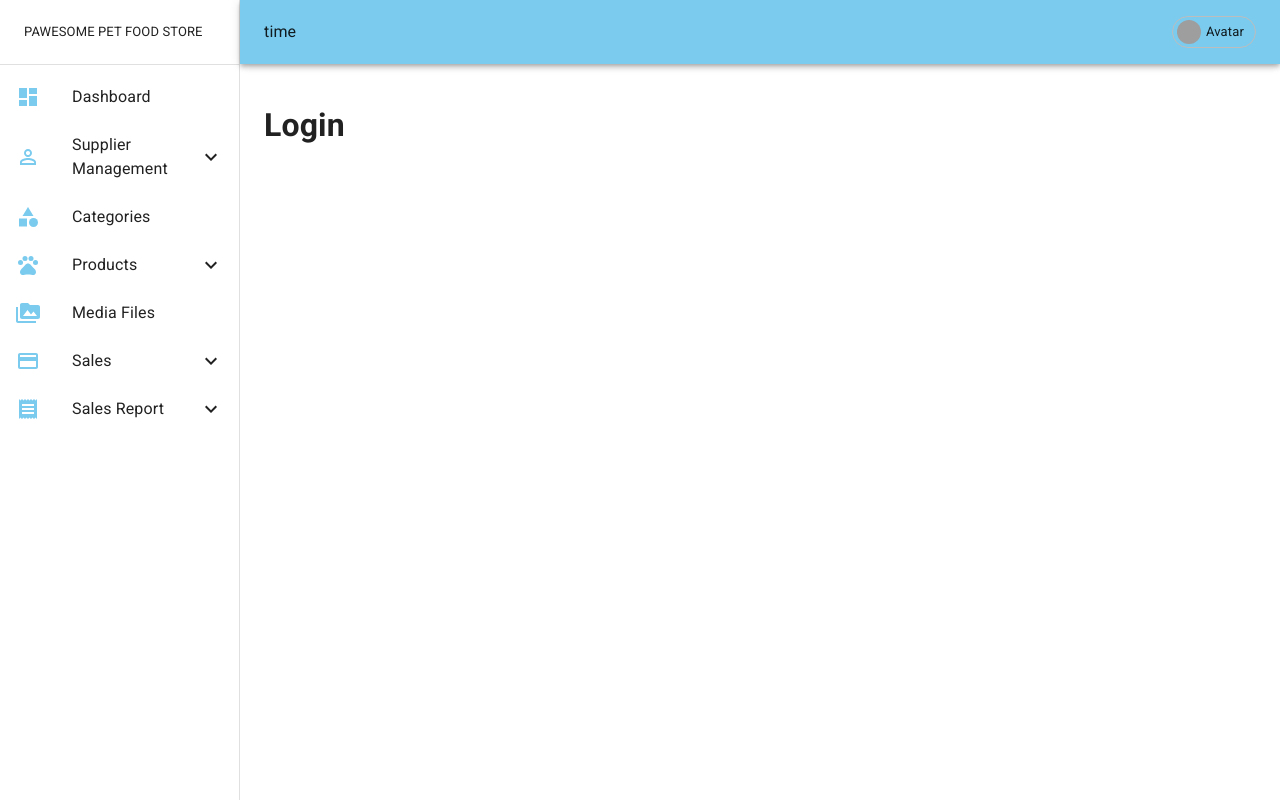
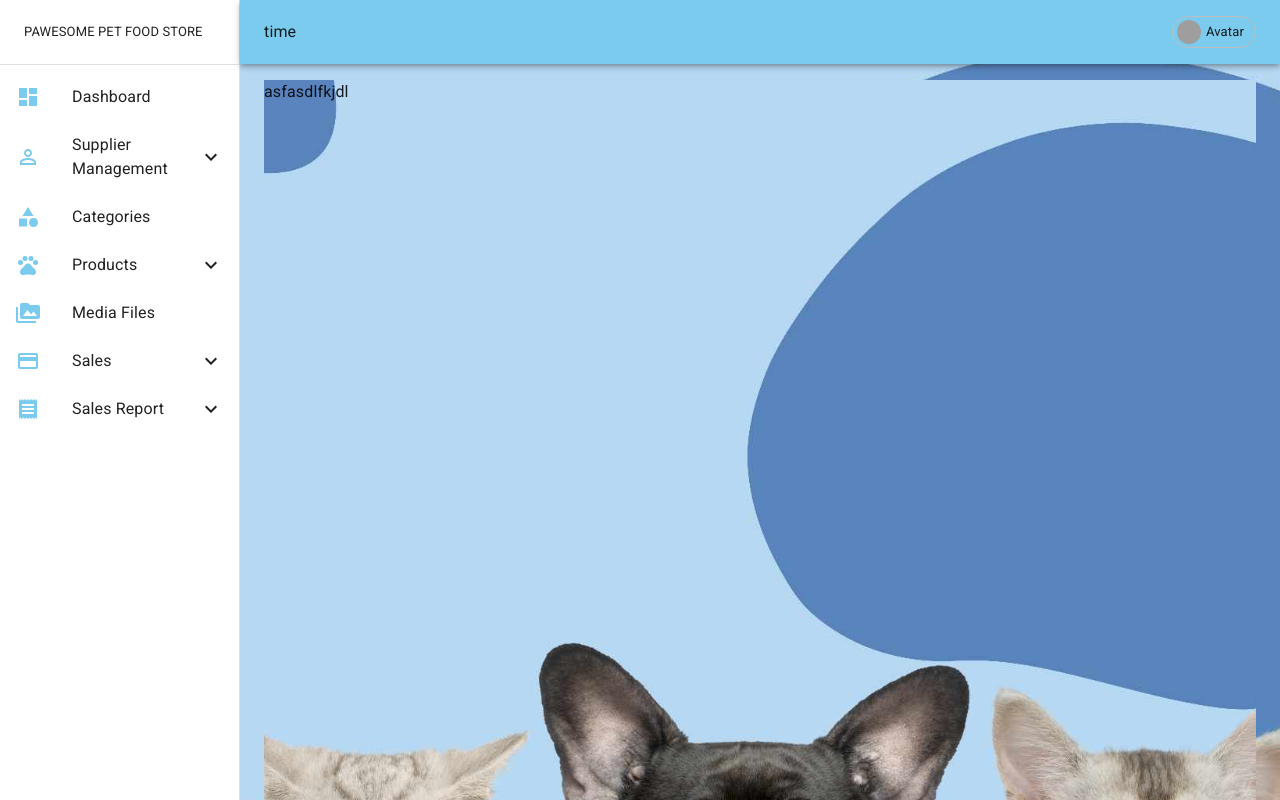
Before and after one commit to Wyn-Christian/Pawesome-Inventory, a React (Vite) app in the folder frontend/: page /login in a window 1280 px wide. Shown: the top 800 px of the page. Built offline with nearby package versions, Linux system fonts and the light colour scheme; grey boxes are pictures that could not be loaded.

Commit message:
background

```diff
--- a/frontend/src/components/Navbar.jsx
+++ b/frontend/src/components/Navbar.jsx
@@ -223,6 +223,7 @@ const AdminDrawer = ({ handleDrawerToggle }) => {
 
 function Navbar({ children }) {
 	const [mobileOpen, setMobileOpen] = useState(false);
+	const [isLogin, setIsLogin] = useState(false);
 
 	const handleDrawerToggle = () => {
 		setMobileOpen(!mobileOpen);
@@ -237,7 +238,11 @@ function Navbar({ children }) {
 		setAnchorEl(null);
 	};
 
-	return (
+	let content;
+	if (isLogin) {
+		content = <Box>{children}</Box>;
+	} else {
+		content = (
 			<Box display="flex">
 				<AppBar
 					position="fixed"
@@ -262,7 +267,10 @@ function Navbar({ children }) {
 						<Box>
 							<Chip
 								avatar={
-								<Avatar alt="Natacha" src="/static/images/avatar/1.jpg" />
+									<Avatar
+										alt="Natacha"
+										src="/static/images/avatar/1.jpg"
+									/>
 								}
 								label="Avatar"
 								variant="outlined"
@@ -325,4 +333,7 @@ function Navbar({ children }) {
 		);
 	}
 
+	return <Box>{content}</Box>;
+}
+
 export default Navbar;
--- a/frontend/src/main.jsx
+++ b/frontend/src/main.jsx
@@ -30,6 +30,7 @@ import EditSupplier from "./routes/Suppliers/EditSupplier.jsx";
 import EditCategories from "./routes/Categories/EditCategories.jsx";
 import EditProduct from "./routes/Products/EditProduct.jsx";
 import SalesReport from "./routes/Sales Report/SalesReport.jsx";
+import Login from "./routes/Login.jsx";
 
 const router = createBrowserRouter([
 	{
@@ -45,7 +46,7 @@ const router = createBrowserRouter([
 					},
 					{
 						path: "/login",
-						element: <h1>Login</h1>,
+						element: <Login />,
 					},
 					{
 						path: "/suppliers",
--- /dev/null
+++ b/frontend/src/routes/Login.jsx
@@ -0,0 +1,20 @@
+import { Box } from "@mui/material";
+
+function Login() {
+	return (
+		<Box
+			sx={{
+				backgroundImage: `url("background.jpg")`,
+				backgroundSize: "cover",
+				backgroundPositionX: "center",
+				backgroundRepeat: "no-repeat",
+				backgroundAttachment: "fixed",
+				height: "100vh",
+			}}
+		>
+			asfasdlfkjdl
+		</Box>
+	);
+}
+
+export default Login;
--- a/frontend/src/routes/Root.jsx
+++ b/frontend/src/routes/Root.jsx
@@ -11,7 +11,15 @@ import "@fontsource/roboto/700.css";
 
 function Root() {
 	return (
-		<Box>
+		<Box
+			sx={{
+				backgroundImage: `url("background.jpg")`,
+				backgroundSize: "cover",
+				backgroundAttachment: "fixed",
+				backgroundPositionX: "center",
+				minHeight: "120vh",
+			}}
+		>
 			<CssBaseline />
 			<Navbar>
 				<Outlet />
```
Also changed, not shown: frontend/public/background.jpg (added). Lines whose indentation alone changed are shown as unchanged.
